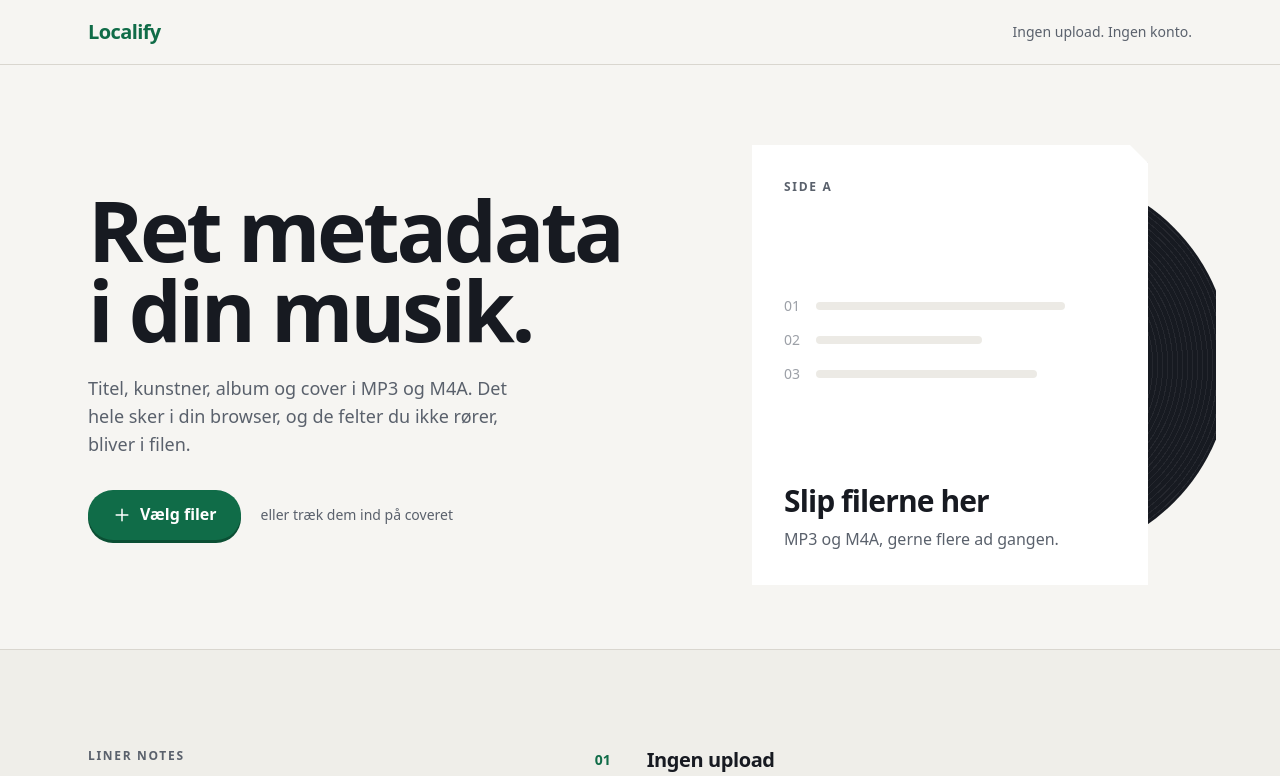
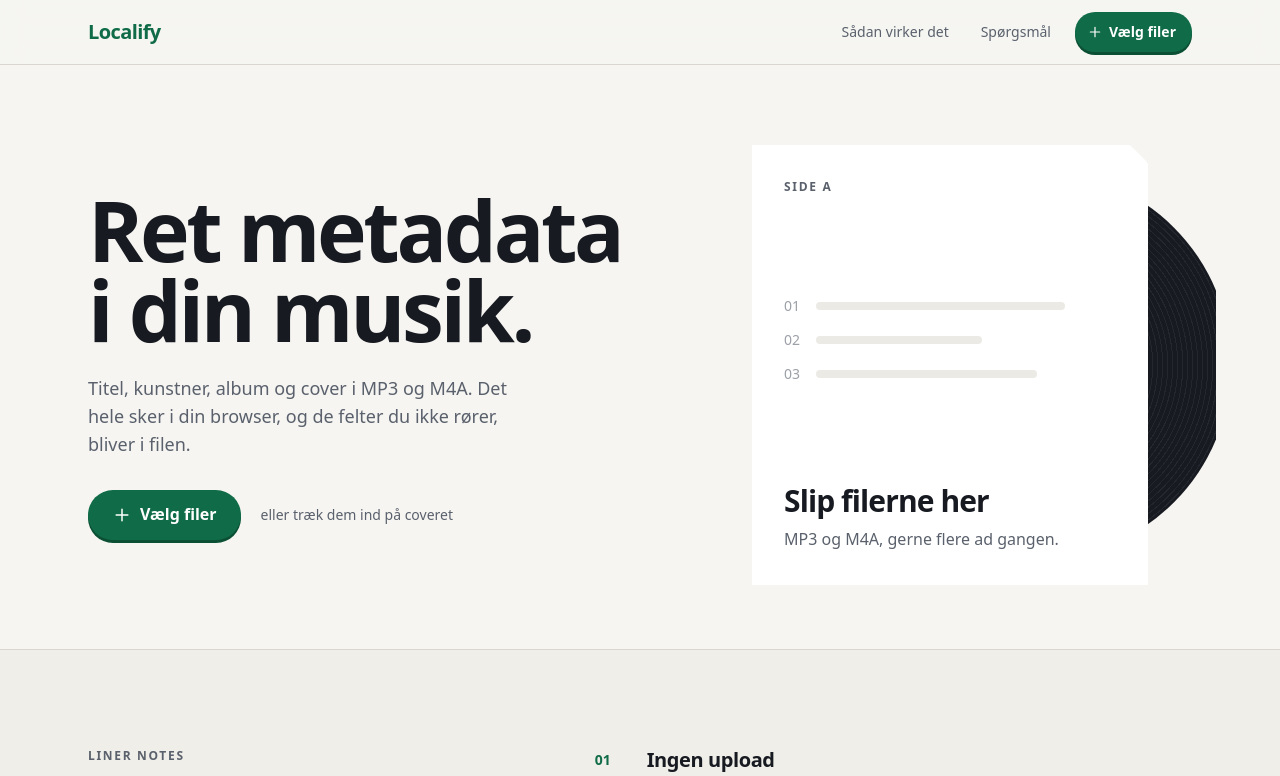
Before and after one commit to williloft/localify, a React (Vite) app: page / in a window 1280 px wide. Shown: the top 776 px of the page. Built offline with nearby package versions, Linux system fonts and the light colour scheme.

Commit message:
fix(nav): make the header a working sticky navigation
The header had only the name and a tagline, and scrolled away. It now
stays at the top with links to how it works and the FAQ, a button to
pick files, and a logo that scrolls to the top instead of reloading the
page and dropping the loaded files.

```diff
--- a/src/About.tsx
+++ b/src/About.tsx
@@ -44,7 +44,7 @@ const FAQ: { q: string; a: string }[] = [
 
 export function About() {
   return (
-    <section aria-labelledby="about-title" className="border-t border-line bg-sunken/60">
+    <section id="om" aria-labelledby="about-title" className="scroll-mt-16 border-t border-line bg-sunken/60">
       <div className="mx-auto max-w-6xl px-4 sm:px-6 py-16 sm:py-24 grid gap-14 lg:grid-cols-[minmax(0,5fr)_minmax(0,7fr)] lg:gap-20">
         <div>
           <p className="eyebrow text-ink-dim">Liner notes</p>
@@ -76,7 +76,7 @@ export function About() {
           </ol>
 
           <div>
-            <h3 className="eyebrow text-ink-dim">Spørgsmål</h3>
+            <h3 id="sporgsmal" className="eyebrow text-ink-dim scroll-mt-24">Spørgsmål</h3>
             <div className="mt-4 border-t border-line">
               {FAQ.map((f) => (
                 <details key={f.q} className="group border-b border-line">
--- a/src/App.tsx
+++ b/src/App.tsx
@@ -202,13 +202,36 @@ export default function App() {
     <div className="min-h-dvh flex flex-col">
       <a href="#main" className="skip-link">Spring til indhold</a>
 
-      <header className="border-b border-line">
-        <div className="mx-auto max-w-6xl px-4 sm:px-6 h-16 flex items-center justify-between gap-4">
-          <a href="/" className="font-display text-xl font-extrabold tracking-[-0.03em] text-brand">
+      <header className="sticky top-0 z-40 border-b border-line bg-paper/90 backdrop-blur-md">
+        <nav aria-label="Hovedmenu" className="mx-auto max-w-6xl px-4 sm:px-6 h-16 flex items-center justify-between gap-4">
+          <a
+            href="/"
+            onClick={(e) => {
+              // Already here: go to the top instead of reloading, which would drop the loaded files.
+              e.preventDefault();
+              window.scrollTo({ top: 0, behavior: matchMedia('(prefers-reduced-motion: reduce)').matches ? 'auto' : 'smooth' });
+            }}
+            className="font-display text-xl font-extrabold tracking-[-0.03em] text-brand"
+          >
             Localify
           </a>
-          <p className="text-sm text-ink-dim">Ingen upload. Ingen konto.</p>
-        </div>
+          <div className="flex items-center gap-1 sm:gap-2">
+            <a href="#om" className="hidden sm:inline-flex h-10 items-center rounded-full px-3 text-sm font-medium text-ink-dim hover:text-ink hover:bg-sunken transition-colors">
+              Sådan virker det
+            </a>
+            <a href="#sporgsmal" className="inline-flex h-10 items-center whitespace-nowrap rounded-full px-2.5 sm:px-3 text-sm font-medium text-ink-dim hover:text-ink hover:bg-sunken transition-colors">
+              Spørgsmål
+            </a>
+            <button
+              type="button"
+              onClick={pick}
+              className="ml-1 inline-flex h-10 items-center gap-1.5 whitespace-nowrap rounded-full bg-brand px-4 sm:pl-3 font-display text-sm font-semibold text-white shadow-lip transition-[transform,box-shadow] duration-150 hover:-translate-y-px hover:shadow-lip-hover active:translate-y-[2px] active:shadow-lip-pressed motion-reduce:transition-none"
+            >
+              <Icon name="add" className="hidden sm:block w-4 h-4" />
+              {empty ? 'Vælg filer' : 'Tilføj'}
+            </button>
+          </div>
+        </nav>
       </header>
 
       <main id="main" className="flex-grow">
--- a/src/index.css
+++ b/src/index.css
@@ -7,6 +7,14 @@
     background-color: #f6f5f2;
     -webkit-tap-highlight-color: transparent;
     -webkit-text-size-adjust: 100%;
+    /* Room for the sticky header when jumping to an anchor. */
+    scroll-padding-top: 4.5rem;
+  }
+
+  @media (prefers-reduced-motion: no-preference) {
+    html {
+      scroll-behavior: smooth;
+    }
   }
 
   body {
```
